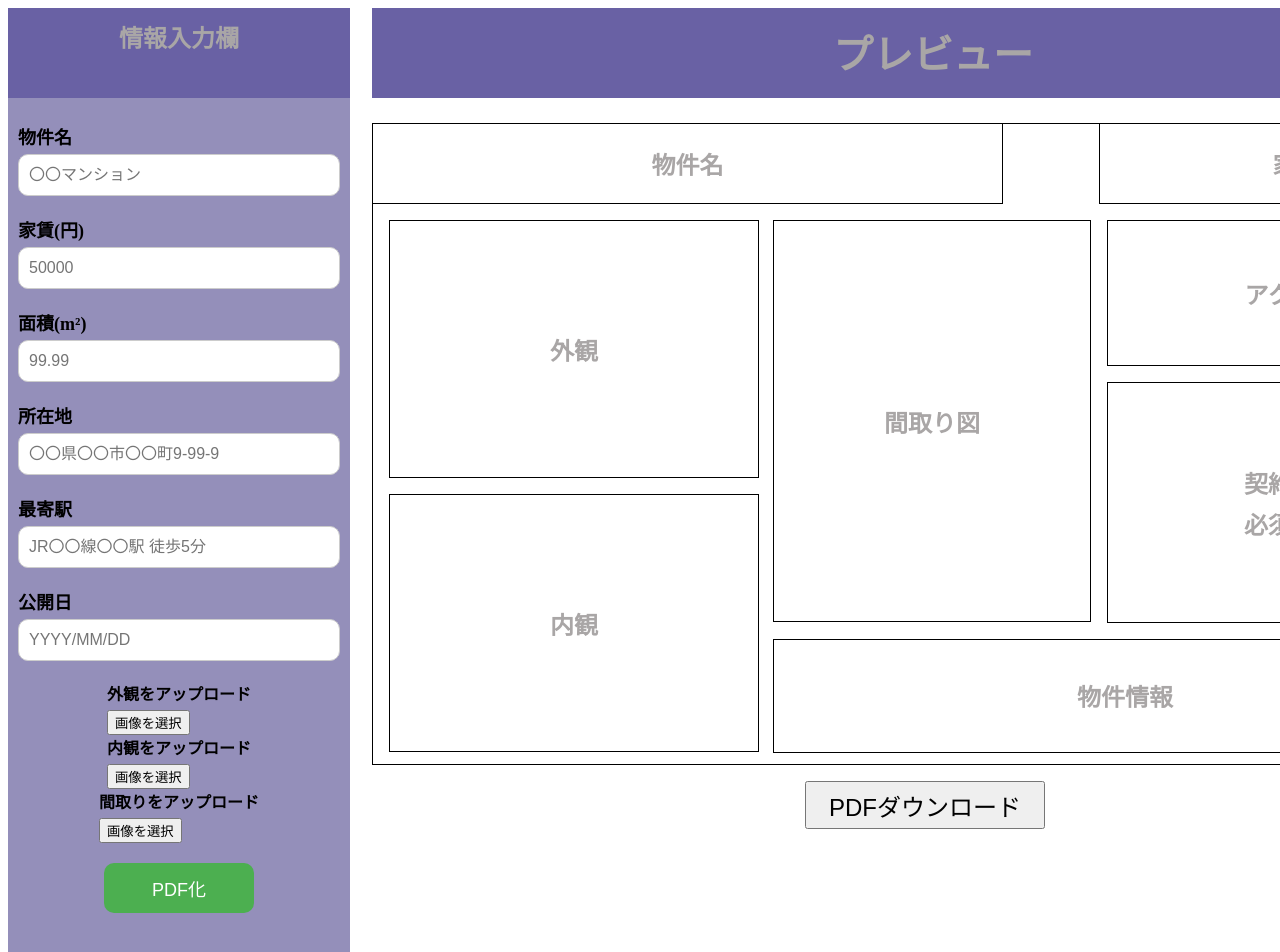
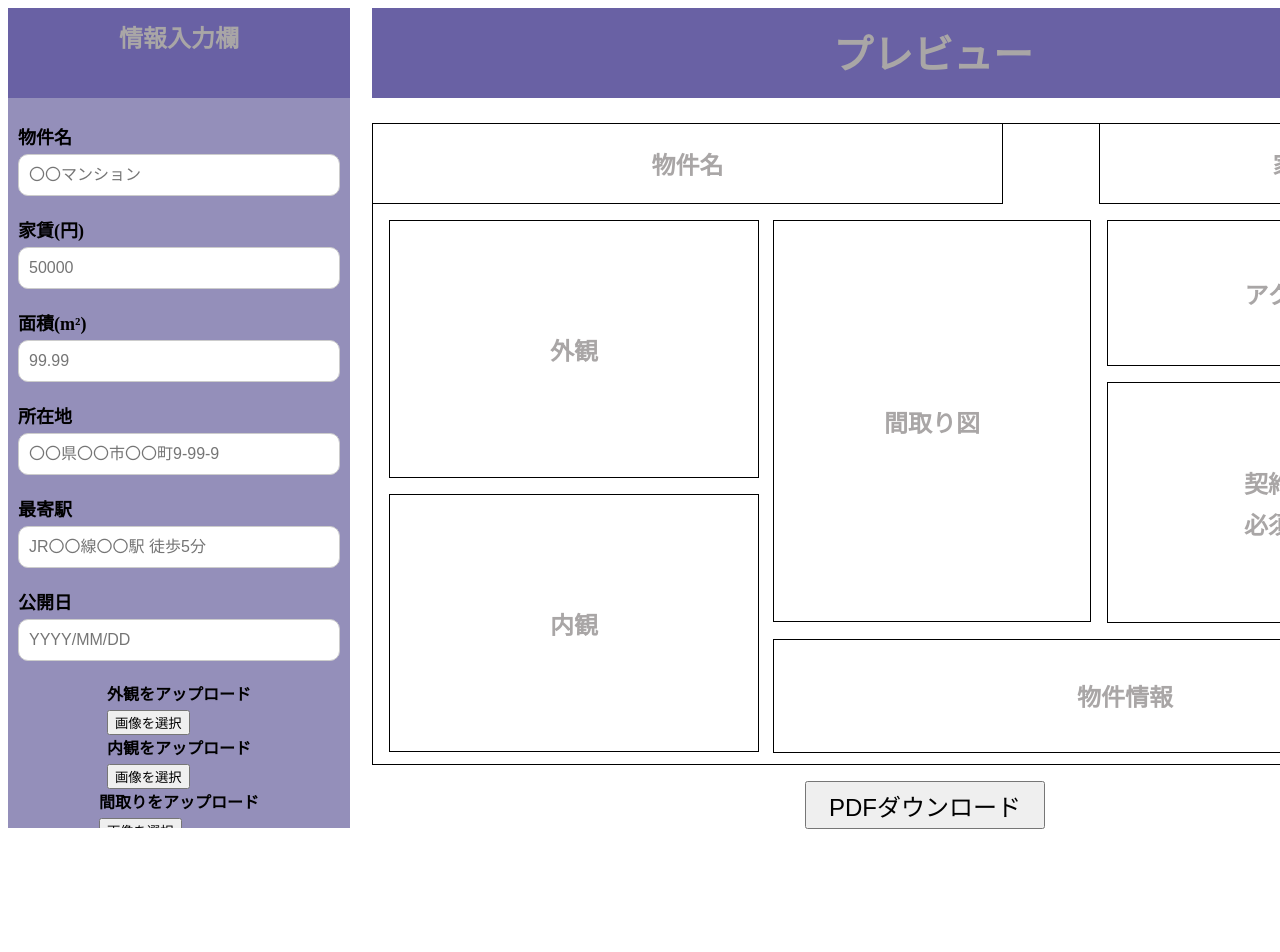
Before and after one commit to takapom/-real-estate-maisoku, a React (Vite) app: page / in a window 1280 px wide. Shown: the top 952 px of the page. After the commit the page ends 853 px from the top, so only its background shows below. Built offline with nearby package versions, Linux system fonts and the light colour scheme.

Commit message:
vercelのデバッグ

```diff
--- a/src/App.jsx
+++ b/src/App.jsx
@@ -1,6 +1,6 @@
 import Information from "./components/Information"
 import Preview from "./components/Preview";
-import Title from "./components/Title";
+import Title from "./components/title";
 import Printpdf from './components/PrintPDF'
 import './App.css';
 import { createContext, useState } from "react";
--- a/src/components/Information.jsx
+++ b/src/components/Information.jsx
@@ -1,8 +1,6 @@
 import React from 'react';
 import "../style/information.css"
 import Input from './Input.jsx';
-import Button from './Button.jsx';
-import "../style/information.css"
 
 const Information = () => {
   return (
@@ -10,9 +8,11 @@ const Information = () => {
         <div className='header-text'>
             <h2 className='text'>情報入力欄</h2>
         </div>
-        <div className='input-form'>
+        <div
+          className='input-form'
+          style={{ maxHeight: "45em", overflowY: "scroll" }}
+        >
           <Input />
-          <Button />
         </div>
     </div>
   )
--- a/src/components/Preview.jsx
+++ b/src/components/Preview.jsx
@@ -1,8 +1,7 @@
 import "../style/Preview.css";
 import { useContext, useState } from "react";
 import { InfomationContext } from "../App";
-import { formatNumber } from "../utils/Formatnumber";
-
+import { formatNumber } from "../utils/FormatNumber";
 
 export default function Preview() {
     const [value, setValue] = useContext(InfomationContext);
```
Also changed, not shown: src/components/Input.jsx (+0 -253 lines).
